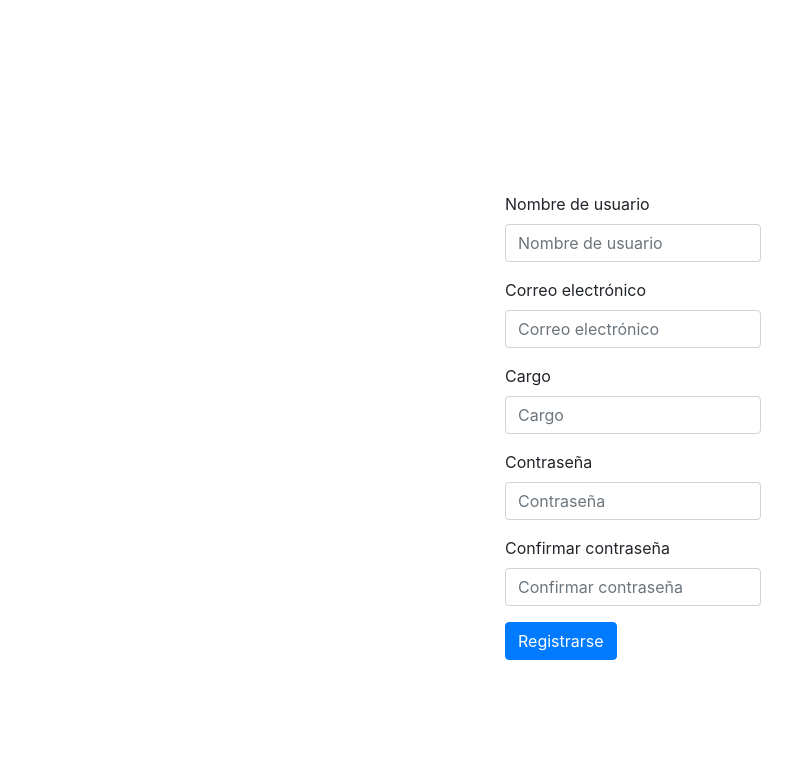
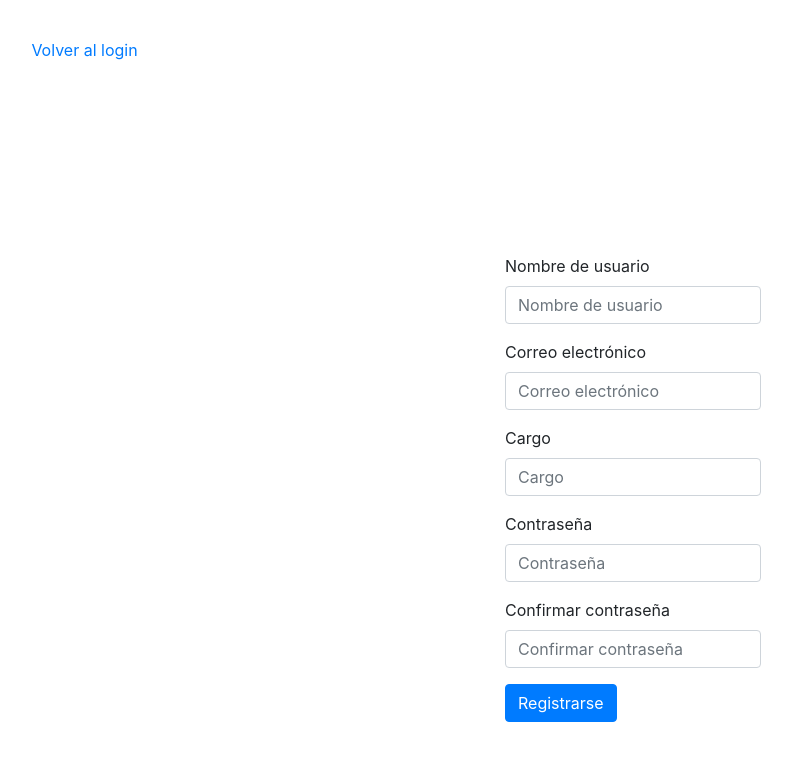
Before and after one commit to alexnro/Panel-Kanban, a React (Create React App) app in the folder panel-front/: page /register in a window 1280 px wide. Shown: the top 760 px of the page, without its empty margins (7-799 px from the left). Built offline with nearby package versions, Linux system fonts and the light colour scheme.

Commit message:
refactorizado código, añadida comprobación de contraseña y link a login en registro

```diff
--- /dev/null
+++ b/panel-front/src/containers/Register/Register.css
@@ -0,0 +1,8 @@
+.link {
+    margin-top: 3%;
+    margin-left: 3%;
+}
+
+.link a {
+    text-decoration: none;
+}
--- a/panel-front/src/containers/Register/Register.js
+++ b/panel-front/src/containers/Register/Register.js
@@ -1,6 +1,7 @@
 import React, { Component } from 'react';
+import axios from 'axios';
 
-import axios from 'axios';
+import './Register.css';
 
 class Register extends Component {
 
@@ -55,18 +56,18 @@ class Register extends Component {
             Password: this.state.password,
             ConfirmPassword: this.state.confirmPassword
         }
+        if (data.Password !== data.ConfirmPassword) {
+            alert('La confirmación de contraseña no coincide con la contraseña');
+        } else {
             const url = '/register';
             axios.post(url, data)
                 .then(response => {
-                console.log(response);
-                console.log(data);
                     this.linkToLogin(alert('Se ha registrado correctamente'));
                 })
                 .catch(error => {
-                console.log(error);
-                console.log(data);
-                alert('Ha ocurrido un problema, vuelva a intentarlo')
+                    alert('El usuario o el email ya existen, por favor use uno diferente');
                 });
+        }
     }
 
     linkToLogin = () => {
@@ -75,6 +76,10 @@ class Register extends Component {
 
     render() {
         return (
+            <div>
+                <div className="link">
+                    <a href="/login">Volver al login</a>
+                </div>
                 <div className="formulario">
                     <form onSubmit={this.submitHandler}>
                         <div className="form-group">
@@ -100,6 +105,7 @@ class Register extends Component {
                         <button type="submit" className="btn btn-primary">Registrarse</button>
                     </form>
                 </div>
+            </div>
         );
     }
 };
```
Also changed, not shown: 2 other files (tests, documents, lock files or other folders). Lines whose indentation alone changed are shown as unchanged.
